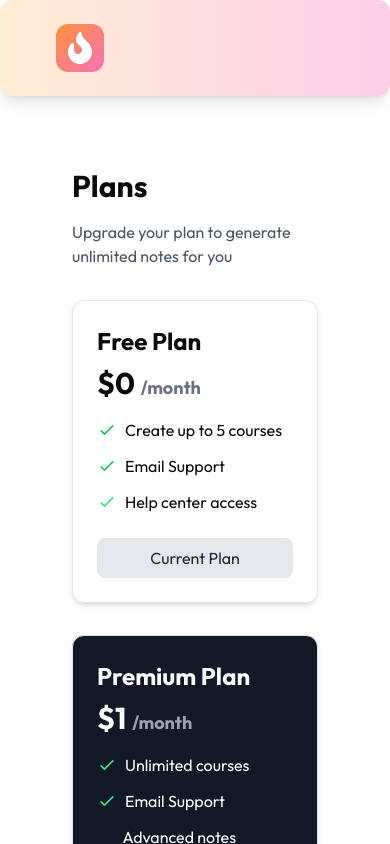
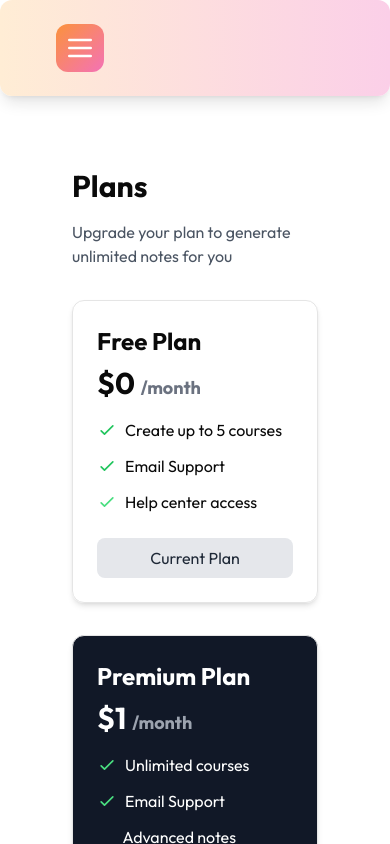
Before and after one commit to aryan10092/MindSpark, a Next.js app: page /dashboard/boost in a window 390 px wide. Shown: the top 844 px of the page. Built offline with nearby package versions, Linux system fonts and the light colour scheme; no server answers.

Commit message:
Update Dashheader.jsx

```diff
--- a/app/dashboard/_components/Dashheader.jsx
+++ b/app/dashboard/_components/Dashheader.jsx
@@ -2,10 +2,10 @@
 
 import { UserButton } from '@clerk/nextjs';
 import { usePathname } from 'next/navigation';
-
+import { Menu } from 'lucide-react';
 import { FaBook, FaFire } from 'react-icons/fa';
 
-function DashHeader() {
+function DashHeader({ isOpen, setIsOpen }) {
 
   const pathname = usePathname();
 
@@ -17,7 +17,15 @@ function DashHeader() {
 
         <div className="w-12 h-12 rounded-xl bg-gradient-to-br from-orange-400 to-pink-400 flex
           items-center justify-center">
-          <FaFire className="w-8 h-8 text-white" />
+        <button
+            onClick={() => setIsOpen(!isOpen)}
+            className="lg:hidden"
+          >
+            <Menu className="w-8 h-8 text-white" />
+          </button>
+          <FaFire className="hidden lg:block w-8 h-8 text-white" />
+
+
         </div>
 
 
```
